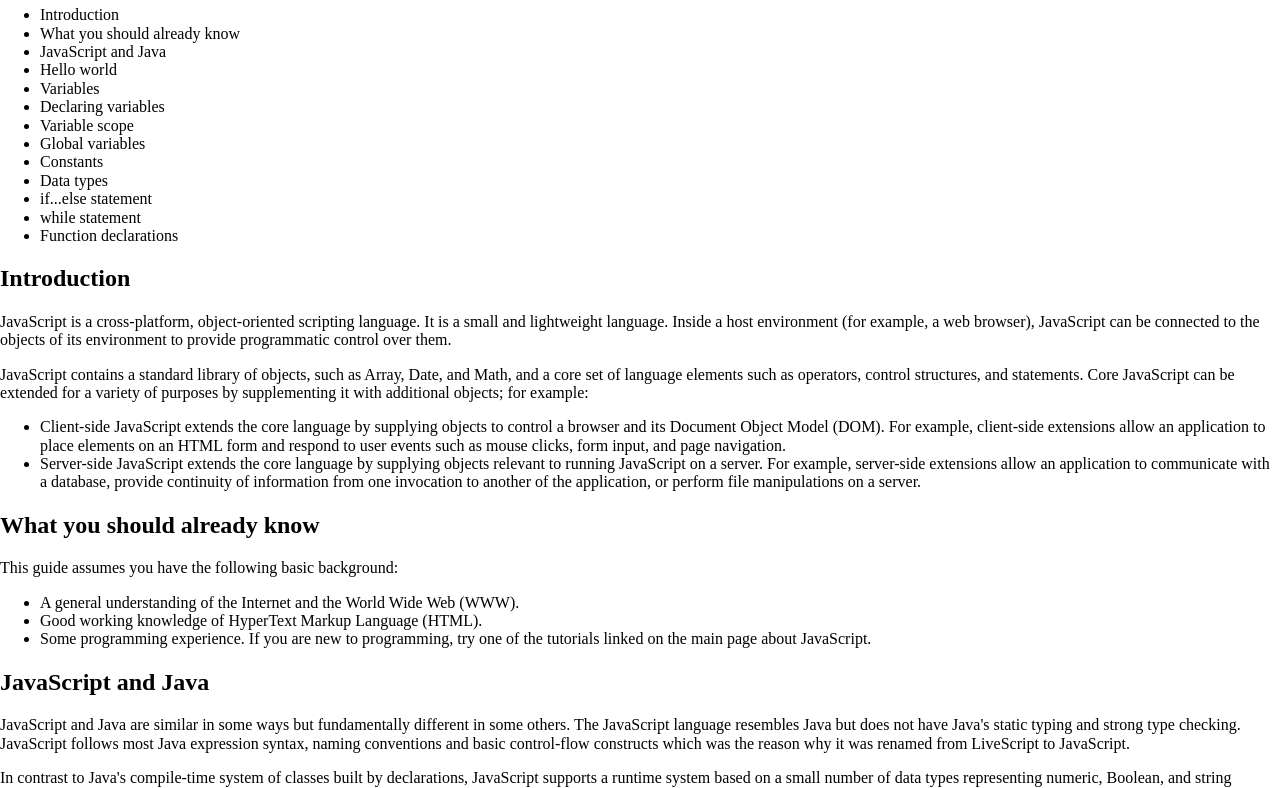
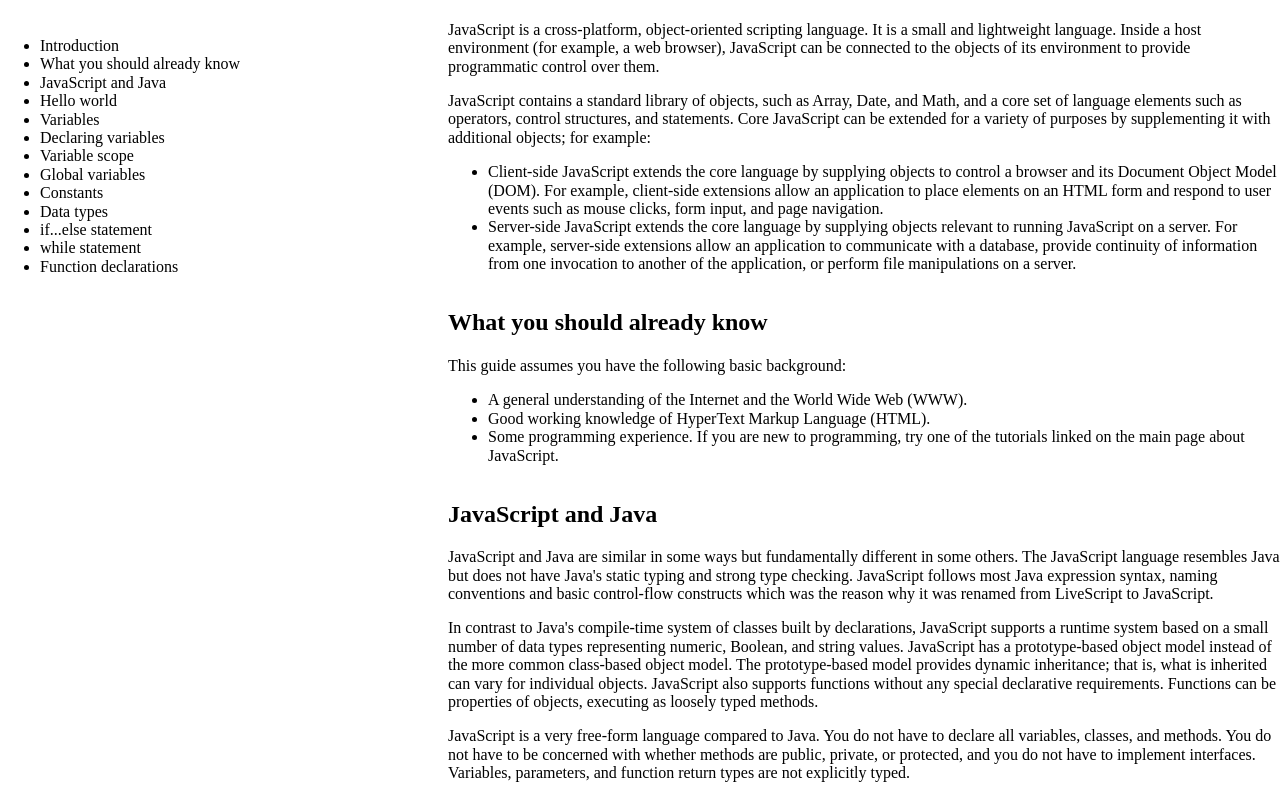
Before and after one commit to tensegrity666/freeCodeCamp.org_documentation, a website: page index.html in a window 1280 px wide. Shown: the part 179-967 px from the top of the page. Drawn offline with Linux system fonts and the light colour scheme.

Commit message:
Adds main layout

```diff
--- a/css/style.css
+++ b/css/style.css
@@ -0,0 +1,35 @@
+.page {
+  display: flex;
+  flex-direction: column;
+  width: 100vw;
+  max-width: 100%;
+}
+
+.content-wrapper {
+  display: flex;
+  flex-flow: row nowrap;
+  width: 100vw;
+  margin: 0 auto;
+}
+
+.side-nav {
+  position: fixed;
+  top: 200px;
+  left: 0;
+  width: 35%;
+  height: 100vh;
+  overflow: hidden;
+}
+
+.side-nav__list-links {
+  display: flex;
+  flex-direction: column;
+  justify-content: space-between;
+}
+
+.main-content {
+  display: flex;
+  flex-direction: column;
+  width: 65%;
+  margin-left: 35%;
+}
--- a/index.html
+++ b/index.html
@@ -7,41 +7,40 @@
   <meta http-equiv="X-UA-Compatible" content="ie=edge">
   <link rel="stylesheet" href="./css/normalize.css">
   <link rel="stylesheet" href="./css/style.css">
-  <title>Technical Documentation Page</title>
+  <title>JavaScript Documentation</title>
 </head>
 
-<body>
+<body class="page">
   <header>
     <ul>
       <li>logo</li>
-    </ul>
-    <ul>
-      <li>Search</li>
-      <li>Language</li>
-      <li>Log in</li>
+      <li>All the documentation in this page is taken from <a
+          href="https://developer.mozilla.org/en-US/docs/Web/JavaScript/Guide"
+          target="_blanc">MDN</a>.</li>
     </ul>
     <h1>JavaScript</h1>
   </header>
-  <aside>
+  <div class="content-wrapper">
+    <aside class="side-nav">
       <nav>
-      <ul>
-        <li>Introduction</li>
-        <li>What you should already know</li>
-        <li>JavaScript and Java</li>
-        <li>Hello world</li>
-        <li>Variables</li>
-        <li>Declaring variables</li>
-        <li>Variable scope</li>
-        <li>Global variables</li>
-        <li>Constants</li>
-        <li>Data types</li>
-        <li>if...else statement</li>
-        <li>while statement</li>
-        <li>Function declarations</li>
+        <ul class="side-nav__list-links">
+          <li class="side-nav__link-item">Introduction</li>
+          <li class="side-nav__link-item">What you should already know</li>
+          <li class="side-nav__link-item">JavaScript and Java</li>
+          <li class="side-nav__link-item">Hello world</li>
+          <li class="side-nav__link-item">Variables</li>
+          <li class="side-nav__link-item">Declaring variables</li>
+          <li class="side-nav__link-item">Variable scope</li>
+          <li class="side-nav__link-item">Global variables</li>
+          <li class="side-nav__link-item">Constants</li>
+          <li class="side-nav__link-item">Data types</li>
+          <li class="side-nav__link-item">if...else statement</li>
+          <li class="side-nav__link-item">while statement</li>
+          <li class="side-nav__link-item">Function declarations</li>
         </ul>
       </nav>
     </aside>
-  <main>
+    <main class="main-content">
       <section>
         <h2>Introduction</h2>
         <p>JavaScript is a cross-platform, object-oriented scripting language. It
@@ -407,16 +406,7 @@
           globally or in the calling function.</p>
       </section>
     </main>
-  <footer>
-    <h2>Reference</h2>
-    <ul>
-      <li>
-        All the documentation in this page is taken from <a
-          href="https://developer.mozilla.org/en-US/docs/Web/JavaScript/Guide"
-          target="_blanc">MDN</a>.
-      </li>
-    </ul>
-  </footer>
+  </div>
 </body>
 
 </html>
```
Lines whose indentation alone changed are shown as unchanged.
